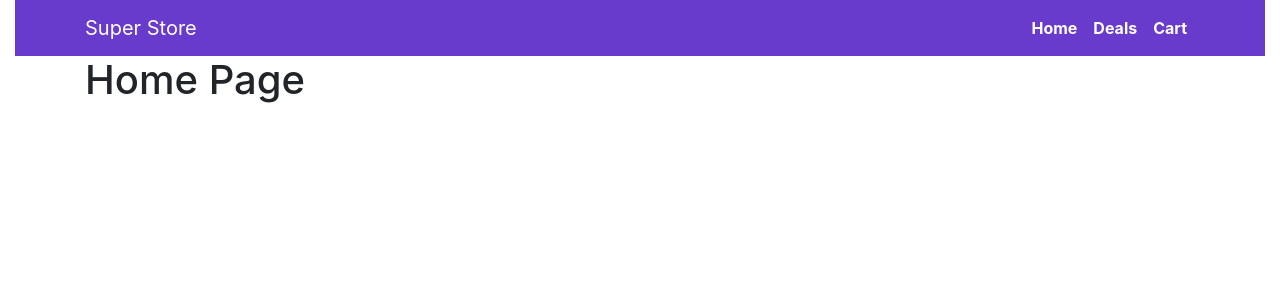
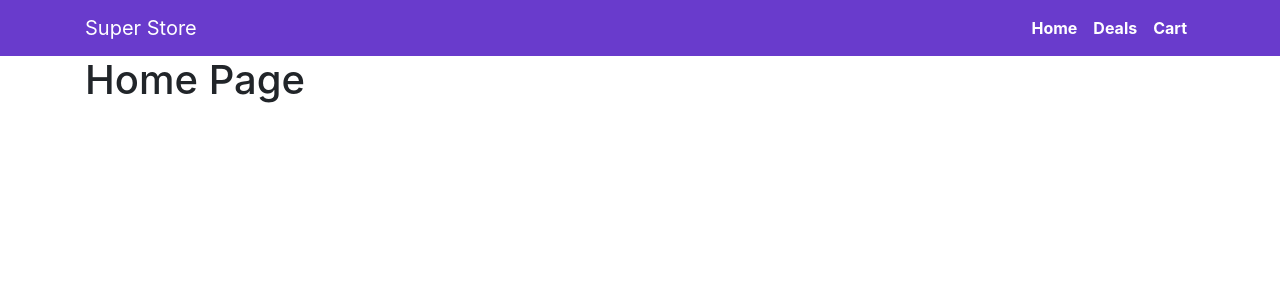
Before and after one commit to z-harper/super-store, a React (Create React App) app: page / in a window 1280 px wide. Shown: the top 300 px of the page. Built offline with nearby package versions, Linux system fonts and the light colour scheme.

Commit message:
moved navbar links outside functional component, moved pages to src, removed App.js container div

```diff
--- a/src/App.js
+++ b/src/App.js
@@ -1,21 +1,21 @@
 import { Route, Switch } from 'react-router-dom'
-import Home from './components/pages/Home'
-import Deals from './components/pages/Deals'
-import Cart from './components/pages/Cart'
+import Home from './pages/Home'
+import Deals from './pages/Deals'
+import Cart from './pages/Cart'
 import NavigationBar from './components/NavigationBar'
 
 
 function App() {
 
   return (
-    <div className='container-fluid'>
+    <>
       <NavigationBar />
       <Switch>
         <Route path='/' exact component={Home} />
         <Route path='/deals' component={Deals} />
         <Route path='/cart' component={Cart} />
       </Switch>
-    </div>
+    </>
   );
 }
 
--- a/src/components/NavigationBar.js
+++ b/src/components/NavigationBar.js
@@ -1,7 +1,5 @@
 import { useState } from 'react'
 import { Link } from 'react-router-dom'
-
-const NavigationBar = () => {
 
 // navbar linknames and paths
 const navbarLinks = [
@@ -18,9 +16,11 @@ const NavigationBar = () => {
     link: '/cart'
   }
 ]
+
+const NavigationBar = () => {
+
   // add active class to current button
   const [active, setActive] = useState('')
-
 
   return (
     <nav className='navbar navbar-expand-sm'>
```
Also changed, not shown: src/pages/Cart.js (renamed from src/components/pages/Cart.js), src/pages/Deals.js (renamed from src/components/pages/Deals.js), src/pages/Home.js (renamed from src/components/pages/Home.js). Lines whose indentation alone changed are shown as unchanged.
